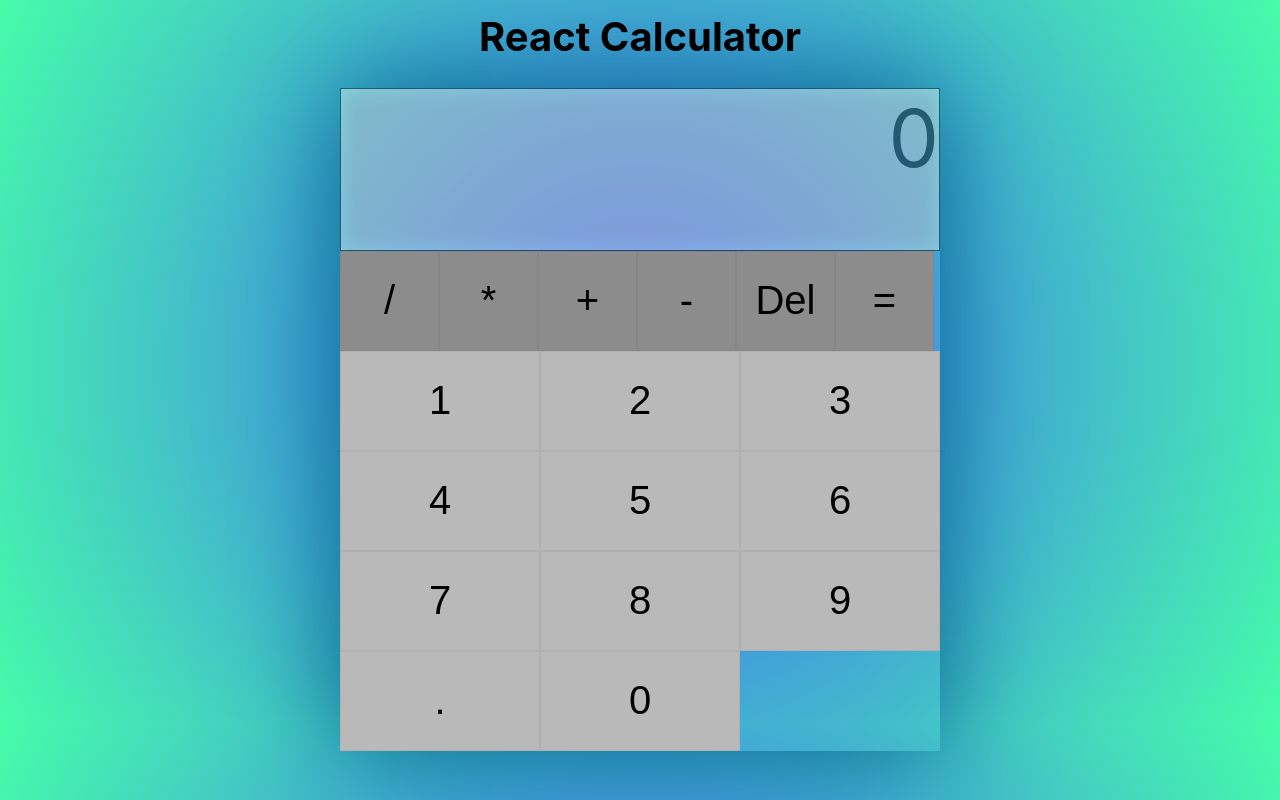
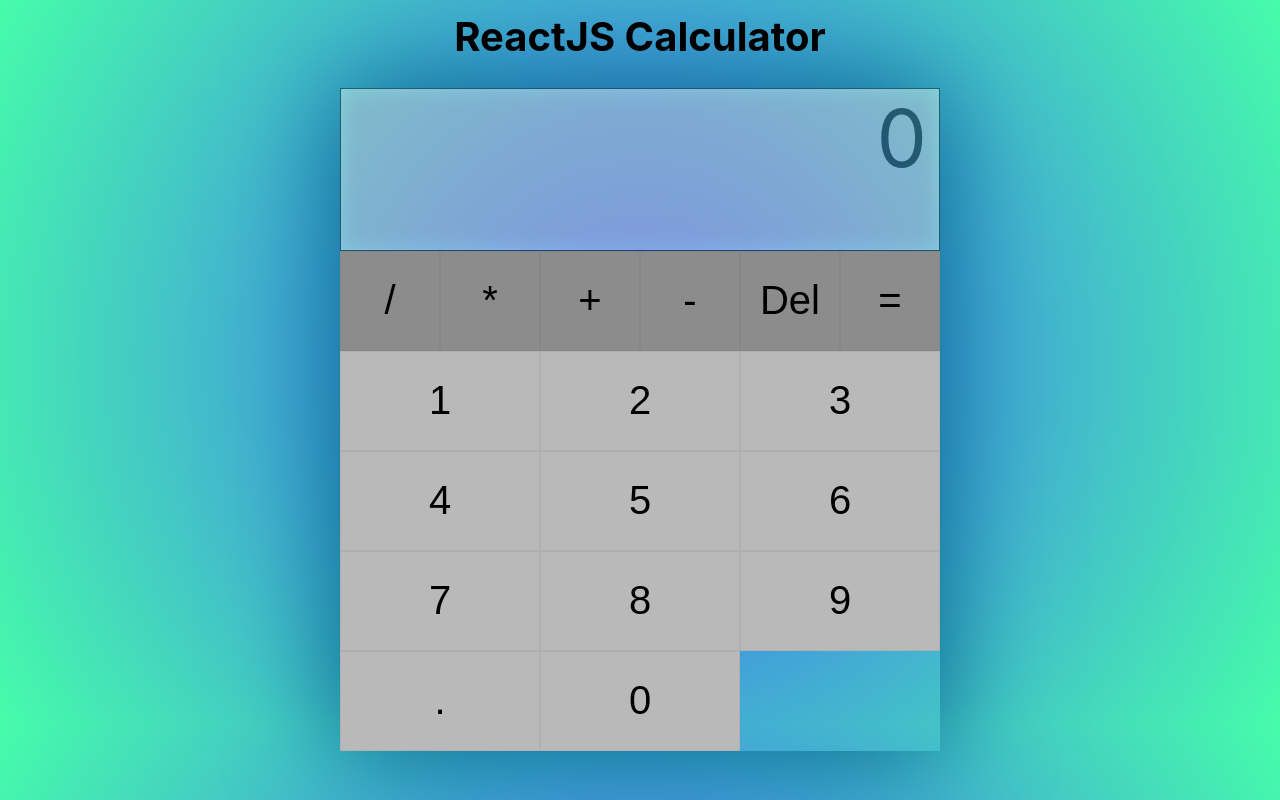
Before and after one commit to Netchicken/simplecalculator, a React (Create React App) app: page / in a window 1280 px wide. Built offline with nearby package versions, Linux system fonts and the light colour scheme.

Commit message:
fixed button width

```diff
--- a/public/index.html
+++ b/public/index.html
@@ -6,8 +6,8 @@
     <meta name="viewport" content="width=device-width, initial-scale=1" />
     <meta name="theme-color" content="#000000" />
     <meta
-      name="description"
-      content="Web site created using create-react-app"
+      name="A simple calculator made in ReactJS"
+      content="Vision College doodling"
     />
     <link rel="apple-touch-icon" href="%PUBLIC_URL%/logo192.png" />
     <!--
@@ -24,7 +24,7 @@
       work correctly both with client-side routing and a non-root public URL.
       Learn how to configure a non-root public URL by running `npm run build`.
     -->
-    <title>React App</title>
+    <title>Simple Calculator in reactJS</title>
   </head>
   <body>
     <noscript>You need to enable JavaScript to run this app.</noscript>
--- a/src/App.css
+++ b/src/App.css
@@ -8,7 +8,7 @@ h1 {
 .calc-grid {
   box-shadow: 0px 0px 100px #06678a;
   margin: 20px auto;
-   width: 600px; /*width of box */
+  width: 600px; /*width of box */
 }
 
 button {
@@ -16,7 +16,7 @@ button {
   justify-content: center;
   align-items: center;
   background-color: #8c8c8c;
-  width: 16.5%;
+  width: 100px;
   height: 100px;
   transition: all 0.4s ease-in-out;
   cursor: pointer;
@@ -42,6 +42,7 @@ button:hover {
 .output {
   height: 161px;
   box-shadow: inset 0px 0px 20px #d1ffef;
+  padding-right: 2%;
   text-align: right;
   font-size: 80px;
   display: flex;
--- a/src/App.js
+++ b/src/App.js
@@ -43,7 +43,7 @@ function App() {
   return (
     <div>
       <center>
-        <h1> React Calculator</h1>
+        <h1> ReactJS Calculator</h1>
       </center>
       <div className='calc-grid'>
         <div className='output'>
```
